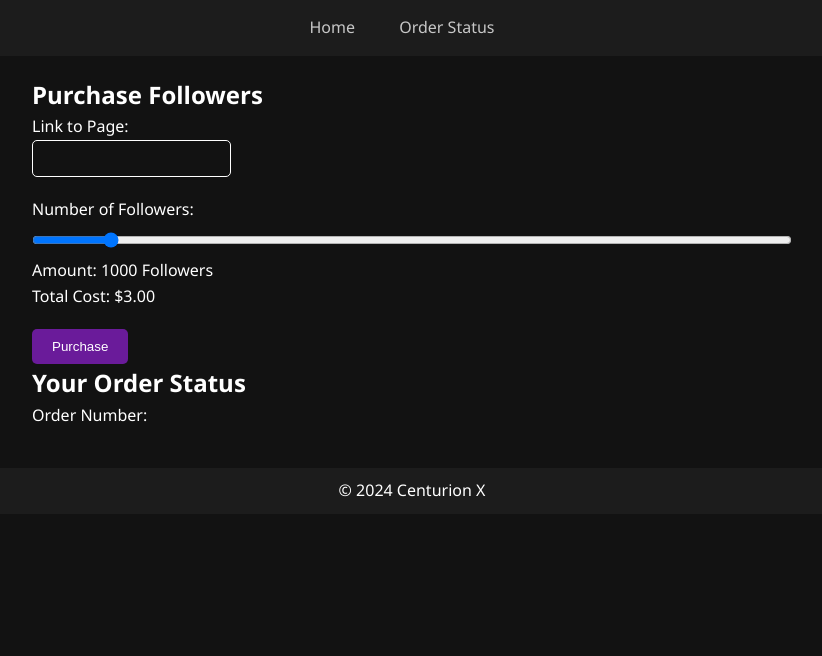
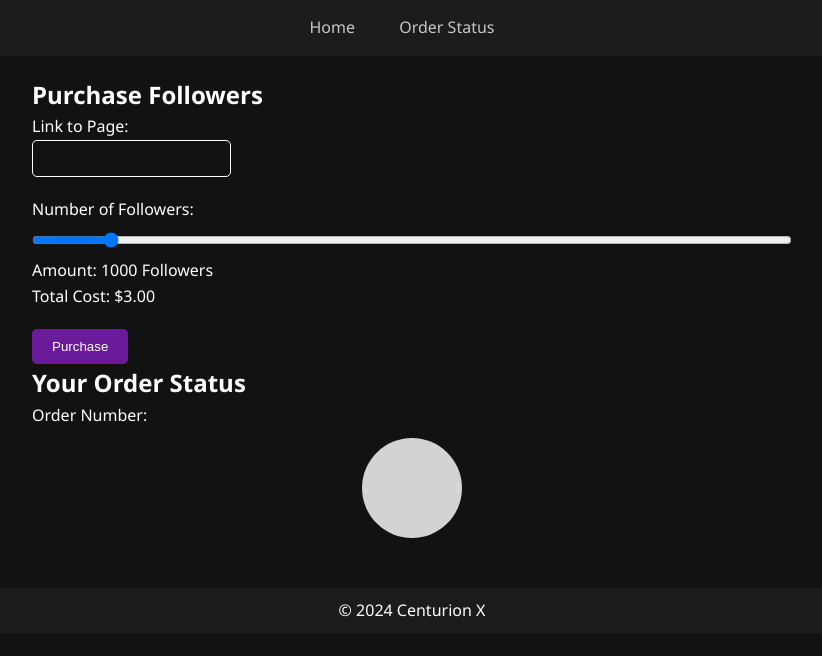
Before and after one commit to argenta1/centurionx, a website: page index.html in a window 1280 px wide. Shown: the whole page, without its empty margins (228-1050 px from the left). Drawn offline with Linux system fonts and the light colour scheme.

Commit message:
Update styles.css

```diff
--- a/styles.css
+++ b/styles.css
@@ -72,7 +72,6 @@ input[type="range"] {
     margin-left: 0; /* Align to the left */
 }
 
-
 #link::placeholder {
     color: #c7c7c7; /* Lighter color for placeholder text */
 }
@@ -106,6 +105,19 @@ footer {
     margin-top: 20px;
 }
 
+/* Circular Progress Bar Styles */
+#progress-circle {
+    width: 100px;
+    height: 100px;
+    border-radius: 50%;
+    display: flex;
+    justify-content: center;
+    align-items: center;
+    background: lightgray;
+    color: black;
+    margin: 10px auto;
+}
+
 /* Responsive Design */
 @media (max-width: 768px) {
     nav ul li {
```
